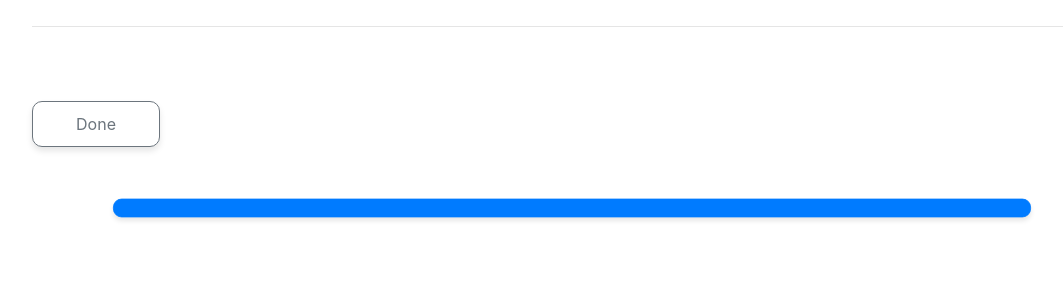
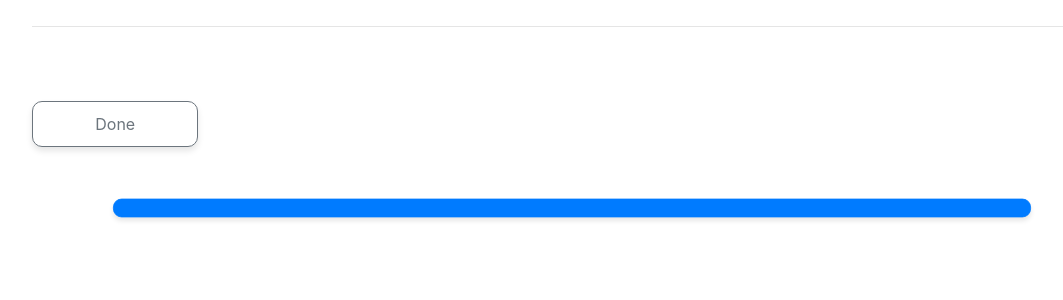
Before and after one commit to YassinWael/Diagnoz-Flask, a Flask app: page /choose/all in a window 1280 px wide. Shown: the part 388-688 px from the top of the page, without its empty margins (68-1131 px from the left). Run offline with Flask 3, Linux system fonts and the light colour scheme; parts of the project's set-up code (start-up, migrations or seed data) failed here and were passed over; some libraries are stand-ins or nearby versions.

Commit message:
fixing same bug

```diff
--- a/static/style.css
+++ b/static/style.css
@@ -96,6 +96,12 @@
   }
 
 
+  @media only screen and (max-width: 600px) {
+    .btn-choose-symptom {
+      width: 50vw;
+      font-size: 1rem;
+    }
+  }
 
 
 
--- a/templates/choose.html
+++ b/templates/choose.html
@@ -20,7 +20,7 @@
    <!-- Symptomps List -->
    <nav>
     <ul class="list-group">
-        <a role="Button"  class="btn btn-secondary btn-rounded btn-choose-symptom btn-outline-secondary" style="margin-top: 50px; margin-bottom:50px; width:10vw;" href="{{ url_for('call_diseases')}}">Done</a>
+        <a role="Button"  class="btn btn-secondary btn-rounded btn-choose-symptom btn-outline-secondary" style="margin-top: 50px; margin-bottom:50px; width:13vw;" href="{{ url_for('call_diseases')}}">Done</a>
 
         {% for symptom in sys_list %}
             <a role="button" class="btn btn-primary btn-choose-symptom btn-rounded btn-diseases" type="button" href= "{{ url_for('add_symptom',symptom = symptom)}}" >{{ symptom }}</a>
```
